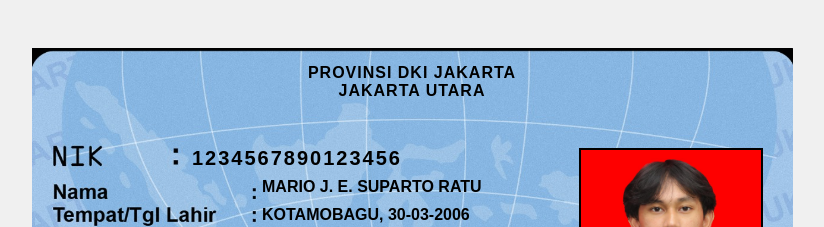
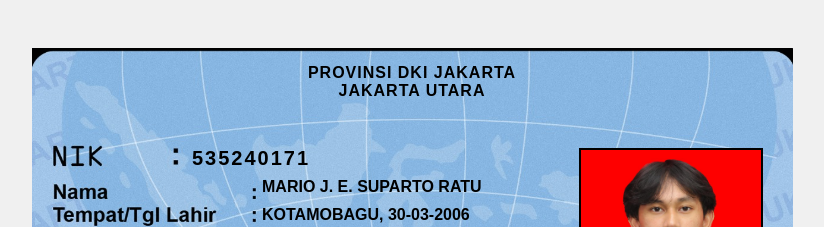
Before and after one commit to eazy03/contoh-pembuatan-tanda-pengenal, a plain HTML site: page index.html in a window 1280 px wide. Shown: the top 227 px of the page, without its empty margins (228-1052 px from the left). Drawn offline with Linux system fonts and the light colour scheme.

Commit message:
update NIM

```diff
--- a/index.html
+++ b/index.html
@@ -10,7 +10,7 @@
   <!-- Wrapper KTP -->
   <div class="ktp">
     <!-- Data NIK -->
-    <div class="nik">1234567890123456</div>
+    <div class="nik">535240171</div>
 
     <!-- Data Identitas -->
     <div class="field provinsi">PROVINSI DKI JAKARTA<br>JAKARTA UTARA</div>
```
